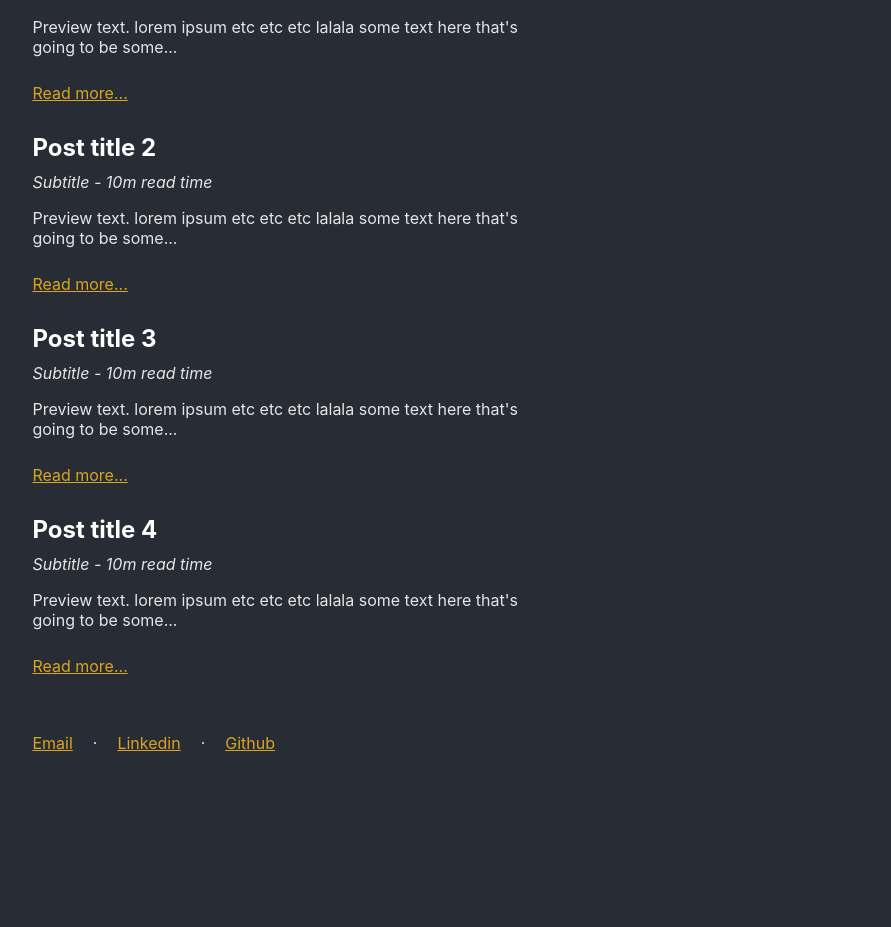
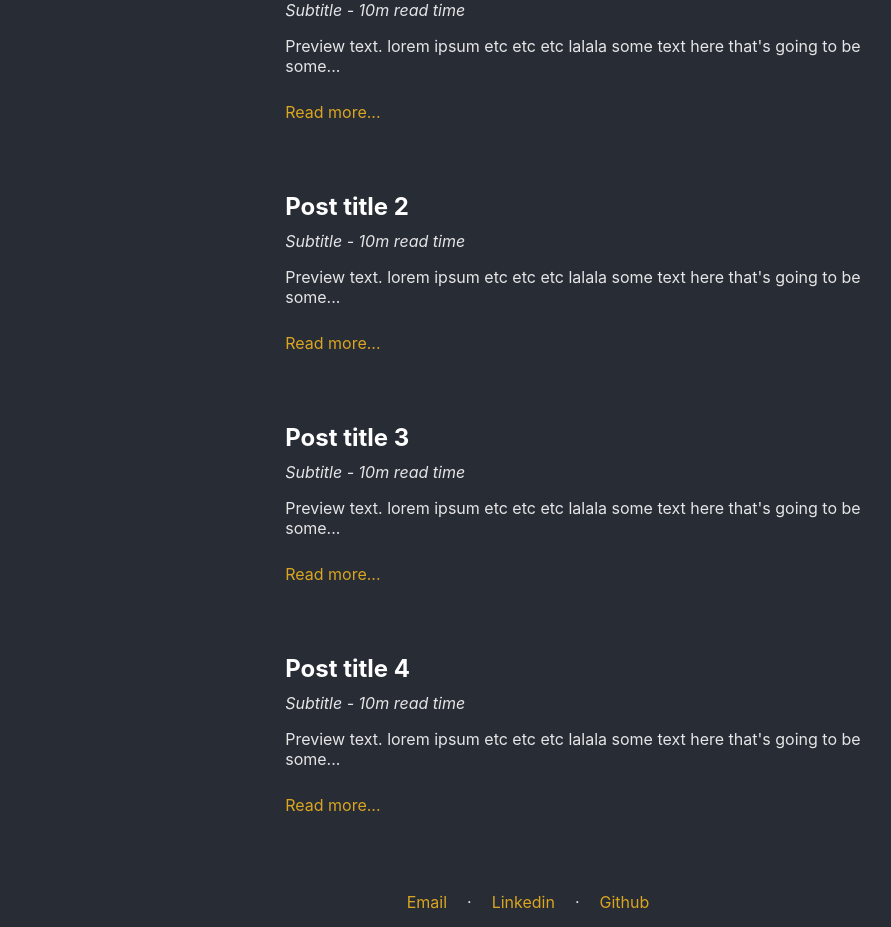
Before and after one commit to Jaked222/nextreactblog, a Next.js app: page / in a window 1280 px wide. Shown: the part 240-1167 px from the top of the page, without its empty margins (102-993 px from the left). Before the commit the page ends 1008 px from the top, so only its background shows below. Built offline with nearby package versions, Linux system fonts and the light colour scheme.

Commit message:
styling tweaks

```diff
--- a/components/post.js
+++ b/components/post.js
@@ -56,10 +56,10 @@ export default function Post({ className, details }) {
           }
 
           .post {
-            width: 50%;
+            width: 80%;
             display: flex;
             flex-direction: column;
-            margin: 10px 0;
+            margin: 30px 0;
           }
 
           @media only screen and (max-width: 768px) {
--- a/post-config.js
+++ b/post-config.js
@@ -4,7 +4,6 @@ let posts = [
     readTimeMinutes: 10,
     datePublished: "Jan 10 2020",
     subTitle: "Subtitle",
-    featured: true,
     url: "/posts/post1",
   },
   {
--- a/styles.css
+++ b/styles.css
@@ -28,8 +28,9 @@ main {
   flex: 1;
   display: flex;
   flex-direction: column;
-  width: 80%;
+  width: 60%;
   height: 80%;
+  margin-left: 20%;
   display: flex;
   justify-content: flex-start;
   align-items: flex-start;
@@ -41,12 +42,13 @@ footer {
   color: var(--secondary-text);
   margin: 0 10px;
   display: flex;
-  justify-content: flex-start;
+  justify-content: center;
   align-items: center;
 }
 
 a {
   color: var(--call-to-action);
+  text-decoration: none;
 }
 
 code {
```
